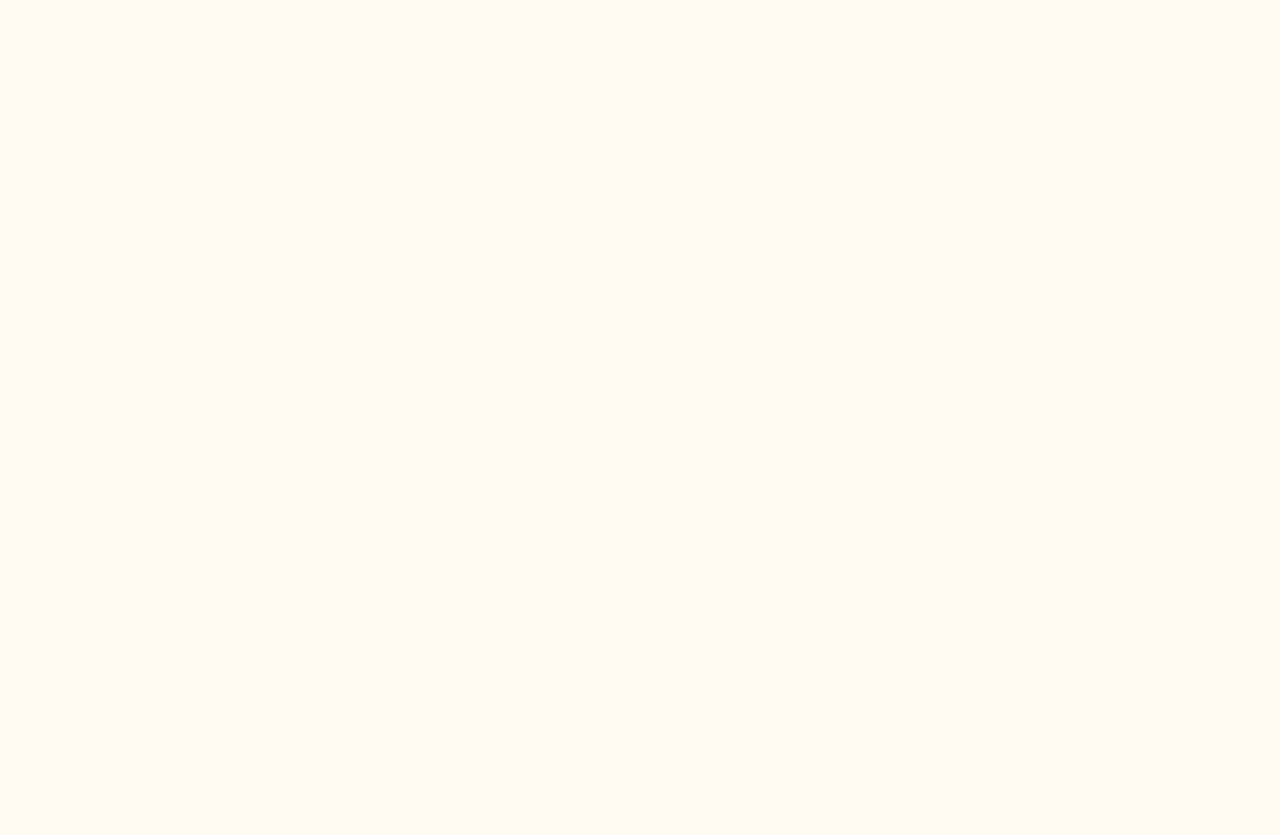
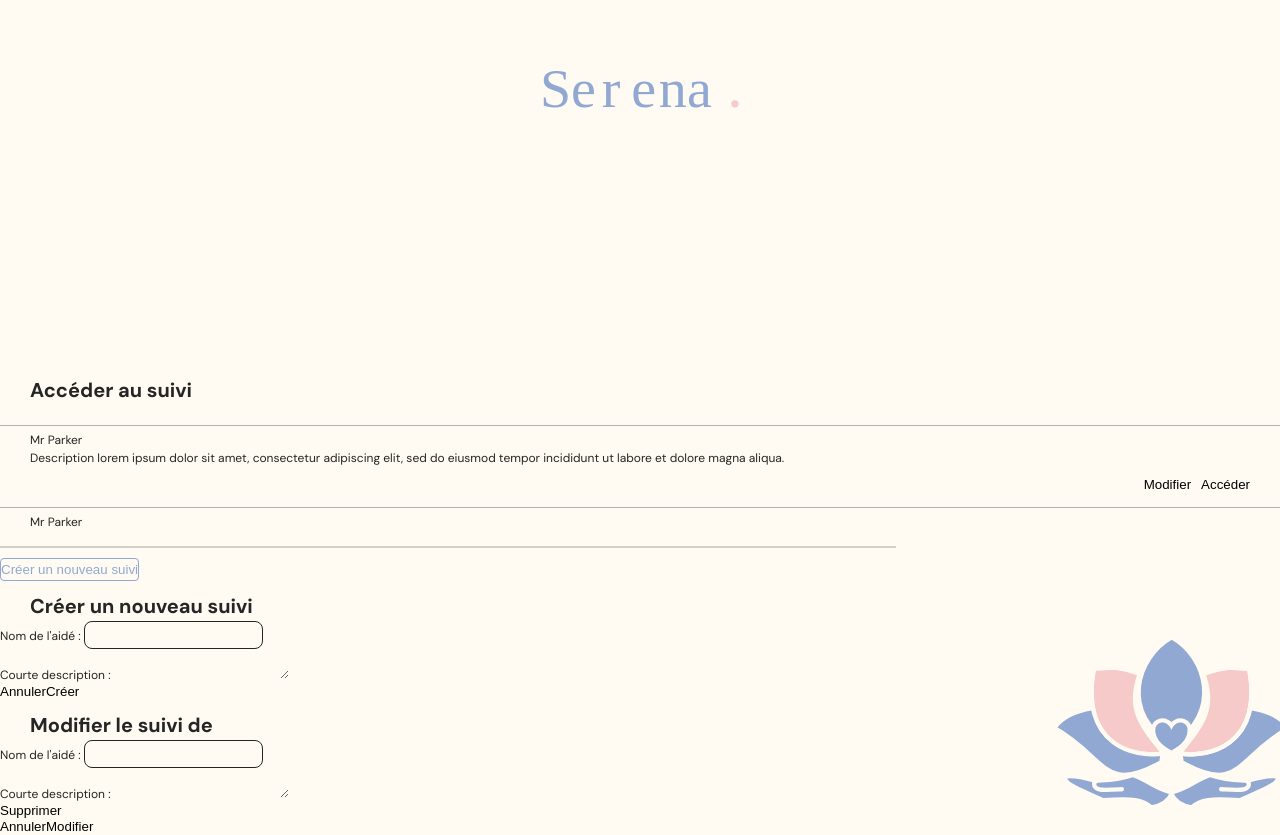
Before and after one commit to Nth-C/serena, a React (Vite) app in the folder frontend/: page /acce_suivi in a window 1280 px wide. Before the commit this address had no page. Before the commit the page ends 800 px from the top, so only its background shows below. Built offline with nearby package versions, Linux system fonts and the light colour scheme; the HTML template or start-up script is replaced by a standard one.

Commit message:
acce suivi code html

```diff
--- a/frontend/src/App.css
+++ b/frontend/src/App.css
@@ -112,13 +112,13 @@ button.fill {
   gap: 30px;
 }
 
-.login img:first-child {
+.login img:first-child, .acce_suivi img:first-child {
   max-width: 200px;
   padding-top: 5%;
   padding-bottom: 20%;
 }
 
-.login img:last-child {
+.login img:last-child, .acce_suivi img:last-child {
   max-width: 284px;
   max-height: 213px;
   position: absolute;
@@ -203,9 +203,69 @@ button.fill {
   width: 125px;
 }
 
-.login hr {
+.login hr, .acce_suivi hr {
   border: 0.5px solid var(--bg-black);
   width: 70%;
+}
+
+
+/* ----------------------------- */
+/* --------- ACCE SUIVI -------- */
+/* ----------------------------- */
+
+.acce_suivi {
+  position: relative;
+  height: 100vh;
+  display: flex;
+  flex-direction: column;
+  gap: 10px;
+}
+
+.acce_suivi img:first-child {
+  margin-right: auto;
+  margin-left: auto;
+}
+
+.acce_suivi h1 {
+  padding-left: 3rem;
+}
+
+.acce_suivi .principal_infos {
+  display: flex;
+  align-items: center;
+  justify-content: space-between;
+
+}
+
+.acce_suivi .container_suivi_groupe {
+  border-width: 1px 0 0 0;
+  border-color: var(--gray);
+  padding: 0.5rem 3rem;
+  border-style: solid;
+}
+
+.acce_suivi .container_suivi_groupe:last-child {
+    border-width: 1px 0 1px 0;
+}
+
+.acce_suivi .drop {
+  display: flex;
+  flex-direction: column;
+  gap: 1rem;
+}
+
+.acce_suivi .drop::before {
+
+}
+
+.acce_suivi .drop > div {
+  display: flex;
+  justify-content: end;
+  gap: 1rem;
+}
+
+.acce_suivi .principal_infos div {
+  display: flex;
 }
 
 /* ----------------------------- */
--- a/frontend/src/App.jsx
+++ b/frontend/src/App.jsx
@@ -12,6 +12,7 @@ import Assistance from './pages/Assistance'
 import Login from './pages/Login'
 import CreateAccount from './pages/CreateAccount';
 import Layout from './Layout'
+import AcceSuivi from './pages/AcceSuivi';
 
 function App() {
   const location = useLocation();
@@ -35,6 +36,12 @@ function App() {
         {/* CREER UN COMPTE */}
         <Route path="create_account" element={
           <CreateAccount />
+        }>
+        </Route>
+
+        {/* ACCE AU SUIVI DES GROUPES */}
+        <Route path="acce_suivi" element={
+          <AcceSuivi />
         }>
         </Route>
 
--- /dev/null
+++ b/frontend/src/pages/AcceSuivi.jsx
@@ -0,0 +1,86 @@
+import { NavLink } from 'react-router-dom';
+import { useState } from 'react';
+
+function AcceSuivi() {
+
+    return (
+        <div className="acce_suivi">
+            <img src="/img/logo-name.svg" alt="" />
+
+            <h1>Accéder au suivi</h1>
+
+            <div className="list"></div>
+
+            <div className="container_suivi_groupe">
+                <div className="principal_infos">
+                    <div>
+                        <p>Mr Parker</p>
+                    </div>
+                </div>
+
+                <div className="drop">
+                    <p>Description lorem ipsum dolor sit amet, consectetur adipiscing elit, sed do eiusmod tempor incididunt ut labore et dolore magna aliqua.</p>
+
+                    <div>
+                        <button>Modifier</button>
+                        <button>Accéder</button>
+                    </div>
+                </div>
+            </div>
+            <div className="container_suivi_groupe">
+                <div className="principal_infos">
+                    <div>
+                        <p>Mr Parker</p>
+                    </div>
+                </div>
+            </div>
+
+            <hr />
+
+            <NavLink to={"/create_account"}>
+                <button className="simple">Créer un nouveau suivi</button>
+            </NavLink>
+
+            <div>
+                <h1>Créer un nouveau suivi</h1>
+
+                <div>
+                    <label htmlFor="">Nom de l'aidé : </label>
+                    <input type="text" />
+                </div>
+                <div>
+                    <label htmlFor="">Courte description : </label>
+                    <textarea name="" id=""></textarea>
+                </div>
+                <div>
+                    <button>Annuler</button>
+                    <button>Créer</button>
+                </div>
+            </div>
+
+            <div>
+                <h1>Modifier le suivi de </h1>
+
+                <div>
+                    <label htmlFor="">Nom de l'aidé : </label>
+                    <input type="text" />
+                </div>
+                <div>
+                    <label htmlFor="">Courte description : </label>
+                    <textarea name="" id=""></textarea>
+                </div>
+                <div>
+                    <button>Supprimer</button>
+                    <div>
+                        <button>Annuler</button>
+                        <button>Modifier</button>
+                    </div>
+                </div>
+            </div>
+
+            <img src="/img/logo.svg" alt="" />
+        </div>
+    )
+};
+
+export default AcceSuivi
```
